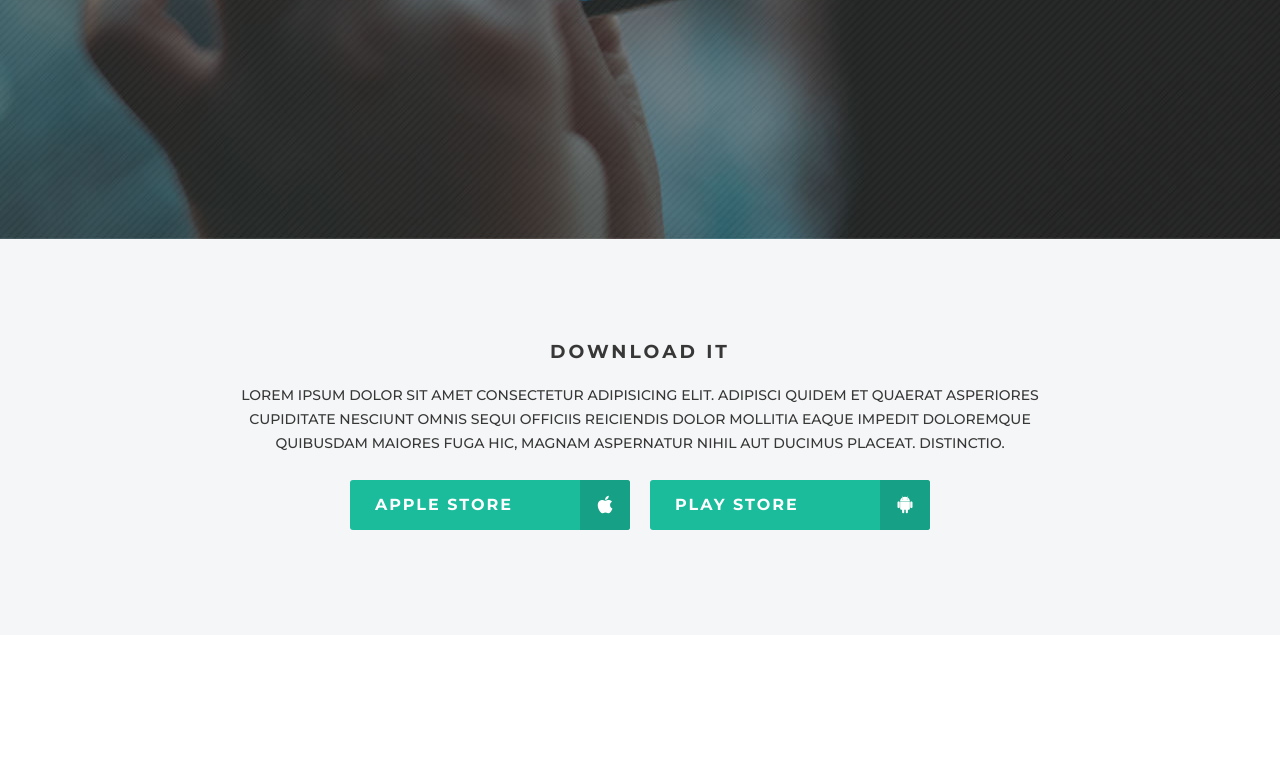
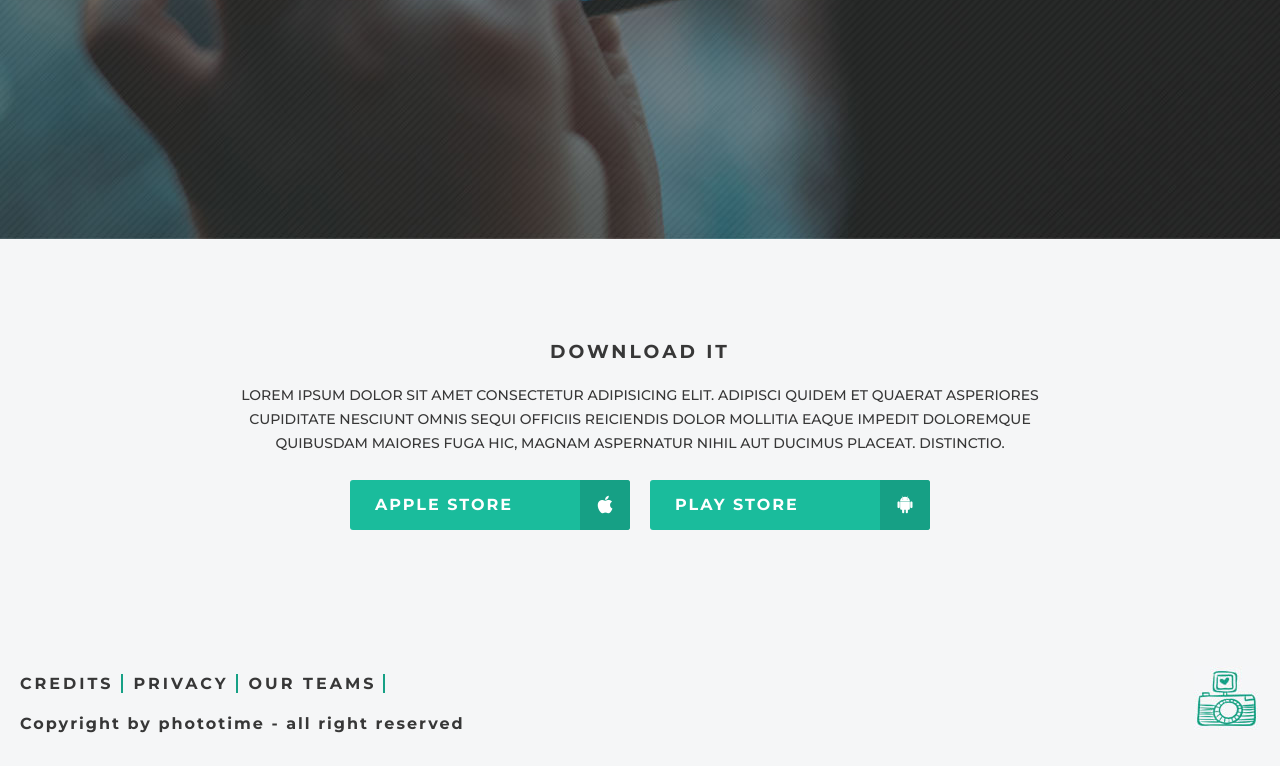
Before and after one commit to darokrk/Layout4-from-PSD, a website: page index.html in a window 1280 px wide. Shown: the part 2885-3651 px from the top of the page. Before the commit the page ends 3520 px from the top, so only its background shows below. Drawn offline with Linux system fonts and the light colour scheme.

Commit message:
Finish footer section

```diff
--- a/index.html
+++ b/index.html
@@ -125,6 +125,23 @@
             </div>
         </div>
     </section>
+    <footer>
+        <div class="container">
+            <div class="footer__wrapper">
+                <div class="wrapper__content">
+                    <ul class="content__list">
+                        <li class="list__element">Credits</li>
+                        <li class="list__element">Privacy</li>
+                        <li class="list__element">Our teams</li>
+                    </ul>
+                    <p class="content__paragraph">Copyright by phototime - all right reserved</p>
+                </div>
+                <div class="wrapper__icon">
+                    <img src="./images/camera-green.jpg" alt="green camera">
+                </div>
+            </div>
+        </div>
+    </footer>
 </body>
 
 </html>
--- a/sass/style.scss
+++ b/sass/style.scss
@@ -438,3 +438,53 @@ body {
         }
     }
 }
+
+footer {
+    background: #f5f6f7;
+
+    .footer__wrapper {
+        min-height: 131px;
+        display: flex;
+        justify-content: space-between;
+        align-items: center;
+        font-weight: bold;
+
+        .content__list {
+            display: flex;
+            list-style-type: none;
+            justify-content: left;
+            padding: 0 20px;
+            text-transform: uppercase;
+            letter-spacing: 3px;
+
+            .list__element {
+                position: relative;
+                margin: 5px 10px;
+
+                &:first-child {
+                    margin-left: 0;
+                }
+
+                &::after {
+                    position: absolute;
+                    top: 0;
+                    right: -9px;
+                    content: '';
+                    display: block;
+                    height: 100%;
+                    width: 2px;
+                    background: #16a085;
+                }
+            }
+        }
+
+        .content__paragraph {
+            letter-spacing: 2px;
+            padding: 0 20px;
+        }
+
+        .wrapper__icon {
+            padding: 20px;
+        }
+    }
+}
```
Also changed, not shown: css/style.css.
